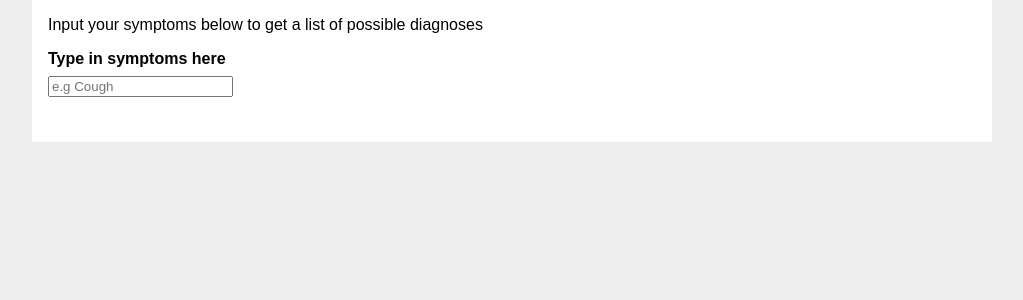
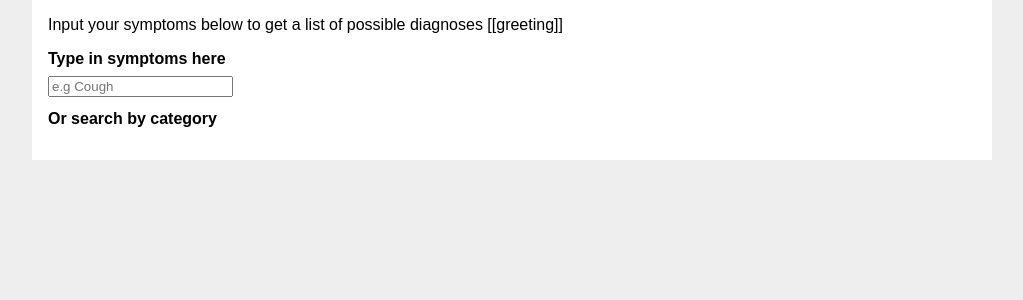
Before and after one commit to joshuaTayjo/symptom-checker, a Flask app: template app/templates/symptom_checker/check_symptoms.html in a window 1280 px wide. Shown: the part 98-398 px from the top of the page, without its empty margins (128-1151 px from the left). Run offline with Flask 2, Linux system fonts and the light colour scheme; the template is opened without the code that fills it, so the values that code supplies are empty.

Commit message:
added vue for symptom checker page

```diff
--- /dev/null
+++ b/app/static/index.js
@@ -0,0 +1,8 @@
+const vm = new Vue({
+    el: '#vm',
+    delimiters: ['[[', '[['],
+    data: {
+        symptoms: []
+        , greeting:'Hello from vue'
+    }
+})
--- a/app/templates/symptom_checker/check_symptoms.html
+++ b/app/templates/symptom_checker/check_symptoms.html
@@ -1,14 +1,14 @@
 {% extends 'base.html' %}
-
 {% block header %}
 <h1>{% block title %}Symptom Checker{% endblock %}</h1>
 {% endblock %}
 
 {% block content %}
-<p>Input your symptoms below to get a list of possible diagnoses</p>
+<div id="vm">
+    <p>Input your symptoms below to get a list of possible diagnoses [[greeting]]</p>
     <form method="POST">
         <label for="symptoms">Type in symptoms here</label>
-    <div class="text-container">
+        <div class="drop-down">
             <input name="symptom" id="symptom" list="symptoms"
             placeholder="e.g Cough"/>
             <datalist id="symptoms">
@@ -17,6 +17,14 @@
                 {% endfor %}
             </datalist>
         </div>
+        <div class="categories">
+            <label for="symptoms">Or search by category</label>
+
+        </div>
+    </div>
+    <script src="https://cdn.jsdelivr.net/npm/vue/dist/vue.js"></script>
+    <script src="{{url_for('static', filename='index.js')}}"></script>
+
 
     <!--    {% for body_location in body_locations %}-->
     <!--    <datalist>-->
@@ -28,8 +36,4 @@
 
     <!--    {% endfor %}-->
 </form>
-    {% for symptom in symptoms %}
-    <p>{{ symptom.Name }}</p>
-    {% endfor %}
-
 {% endblock %}
```
Also changed, not shown: .gitpod.yml (added). Lines whose indentation alone changed are shown as unchanged.
